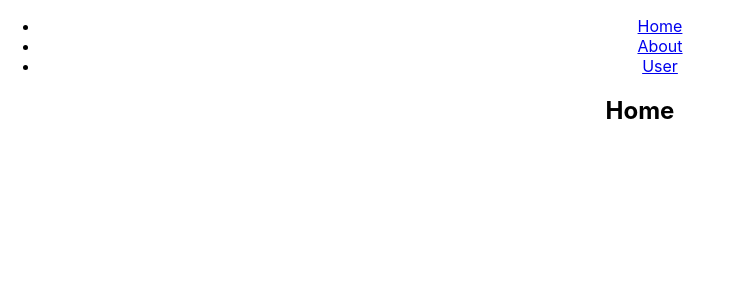
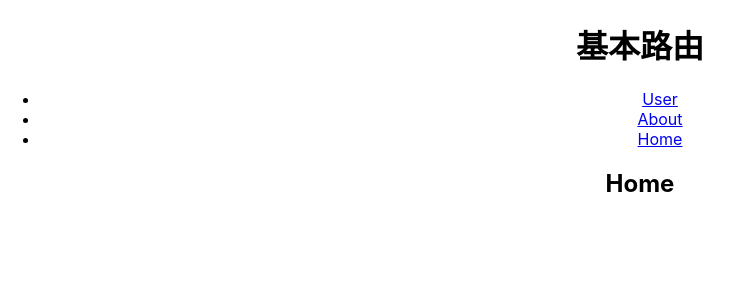
Before and after one commit to suckitfa/react-router-demo-app, a React (Create React App) app: page / in a window 1280 px wide. Shown: the top 300 px of the page, without its empty margins (0-742 px from the left). Built offline with nearby package versions, Linux system fonts and the light colour scheme.

Commit message:
feat:基本路由的使用

```diff
--- a/src/pages/BasicRoute.js
+++ b/src/pages/BasicRoute.js
@@ -1,58 +1,36 @@
-import React from "react"
+import React from 'react'
 import {
     BrowserRouter as Router,
+    Link,
+    Route,
     Switch,
-    Route,
-    Link
-} from 'react-router-dom';
-
+} from 'react-router-dom'
 
 function BasicRoute() {
     return(
         <Router>
             <div>
+                <h1>基本路由</h1>
                 <nav>
                     <ul>
-                        <li>
-                            <Link to="/">Home</Link>
-                        </li>
-                        <li>
-                            <Link to="/about">About</Link>
-                        </li>
-                        <li>
-                            <Link to="/users">User</Link>
-                        </li>
+                        <li><Link to="/user">User</Link></li>
+                        <li><Link to="/about">About</Link></li>
+                        <li><Link to="/">Home</Link></li>
                     </ul>
                 </nav>
-                {/*
-                Switch looks through its children Route
-                and renders the first that match the url
-                 */}
+            </div>
             <Switch>
-                     <Route path="/">
-                         <Home />
+                <Route path="/user">
+                    <User />
                 </Route>
                 <Route path="/about">
                     <About />
                 </Route>
-                     <Route path="/users">
-                        <Users />
+                <Route path="/">
+                    <Home />
                 </Route>
             </Switch>
-            </div>
         </Router>
-    )
-}
-
-function About() {
-    return(
-        <h2>About</h2>
-    )
-}
-
-function Users() {
-    return(
-        <h2>Users</h2>
     )
 }
 
@@ -61,4 +39,18 @@ function Home() {
         <h2>Home</h2>
     )
 }
+
+function About() {
+    return (
+        <h2>About</h2>
+    )
+}
+
+function User() {
+    return(
+        <h2>User</h2>
+    )
+}
+
+
 export default BasicRoute;
```
Lines whose indentation alone changed are shown as unchanged.
